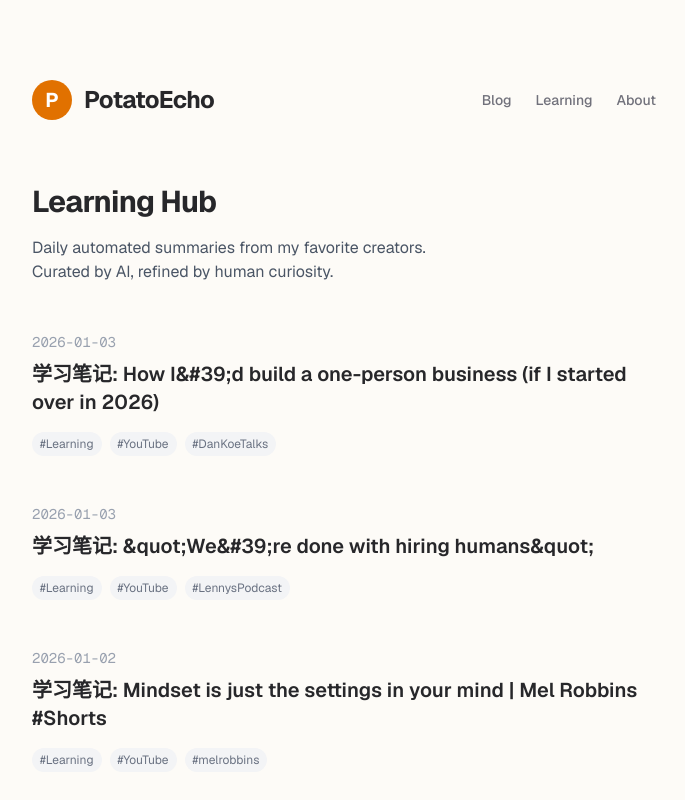
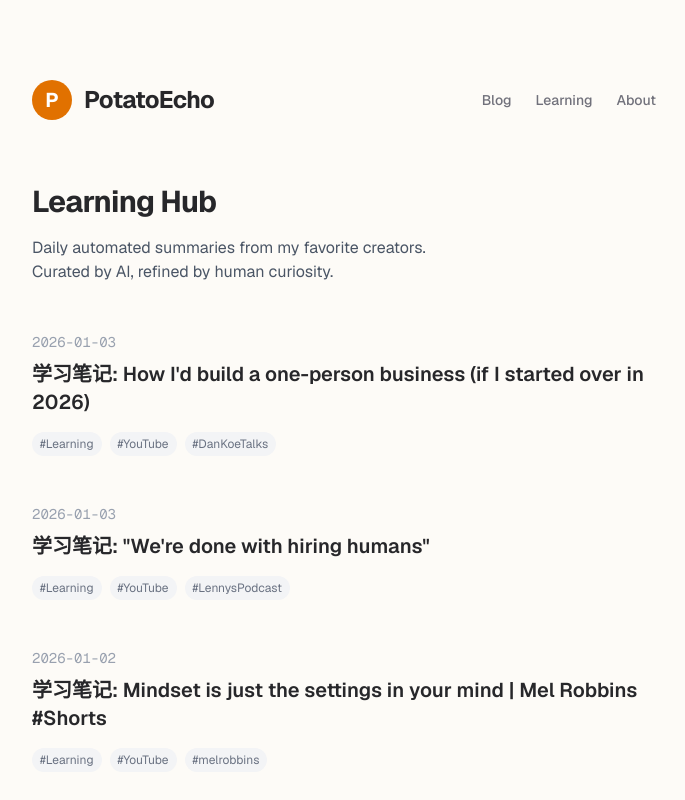
Before and after one commit to jackyecho1029/potatoblog, a Next.js app: page /learning in a window 1280 px wide. Shown: the top 800 px of the page, without its empty margins (296-981 px from the left). Built offline with nearby package versions, Linux system fonts and the light colour scheme.

Commit message:
fix: Add learning post detail page and decode HTML entities in titles

```diff
--- /dev/null
+++ b/app/learning/[id]/page.tsx
@@ -0,0 +1,72 @@
+import { getLearningPostData, getSortedLearningPostsData } from "../../../lib/learning";
+import Header from "../../components/Header";
+import Link from "next/link";
+import { notFound } from "next/navigation";
+
+// Generate static paths for all learning posts
+export async function generateStaticParams() {
+    const posts = getSortedLearningPostsData();
+    return posts.map((post) => ({
+        id: post.id,
+    }));
+}
+
+export default async function LearningPost({ params }: { params: Promise<{ id: string }> }) {
+    const { id } = await params;
+
+    try {
+        const postData = await getLearningPostData(id);
+
+        return (
+            <div className="min-h-screen bg-[#FDFBF7] text-zinc-800 font-sans selection:bg-amber-200">
+                <main className="max-w-2xl mx-auto px-6 py-20">
+                    <Header />
+
+                    <article className="prose prose-zinc max-w-none">
+                        <div className="mb-8">
+                            <time className="text-sm text-gray-400 font-mono">{postData.date}</time>
+                            <h1 className="text-3xl font-bold mt-2 mb-4">{decodeHtmlEntities(postData.title)}</h1>
+                            {postData.source_url && (
+                                <a
+                                    href={postData.source_url}
+                                    target="_blank"
+                                    rel="noopener noreferrer"
+                                    className="text-sm text-amber-600 hover:underline"
+                                >
+                                    📺 Watch Original Video
+                                </a>
+                            )}
+                        </div>
+
+                        <div
+                            className="prose-headings:font-bold prose-h2:text-xl prose-h3:text-lg prose-blockquote:border-l-amber-500 prose-blockquote:bg-amber-50 prose-blockquote:py-2 prose-blockquote:px-4"
+                            dangerouslySetInnerHTML={{ __html: postData.contentHtml || '' }}
+                        />
+                    </article>
+
+                    <div className="mt-16 pt-8 border-t border-zinc-200">
+                        <Link href="/learning" className="text-amber-600 hover:underline">
+                            ← Back to Learning Hub
+                        </Link>
+                    </div>
+                </main>
+            </div>
+        );
+    } catch {
+        notFound();
+    }
+}
+
+// Helper function to decode HTML entities
+function decodeHtmlEntities(text: string): string {
+    const entities: { [key: string]: string } = {
+        '&amp;': '&',
+        '&lt;': '<',
+        '&gt;': '>',
+        '&quot;': '"',
+        '&#39;': "'",
+        '&#x27;': "'",
+        '&apos;': "'",
+    };
+    return text.replace(/&amp;|&lt;|&gt;|&quot;|&#39;|&#x27;|&apos;/g, (match) => entities[match] || match);
+}
--- a/app/learning/page.tsx
+++ b/app/learning/page.tsx
@@ -26,7 +26,7 @@ export default function LearningPage() {
                                 <div className="flex flex-col gap-2">
                                     <time className="text-sm text-gray-400 font-mono">{post.date}</time>
                                     <h2 className="text-xl font-semibold group-hover:text-amber-600 transition-colors">
-                                        {post.title}
+                                        {decodeHtmlEntities(post.title)}
                                     </h2>
                                     {post.tags && (
                                         <div className="flex gap-2 mt-2">
@@ -52,3 +52,17 @@ export default function LearningPage() {
         </div>
     );
 }
+
+// Helper function to decode HTML entities
+function decodeHtmlEntities(text: string): string {
+    const entities: { [key: string]: string } = {
+        '&amp;': '&',
+        '&lt;': '<',
+        '&gt;': '>',
+        '&quot;': '"',
+        '&#39;': "'",
+        '&#x27;': "'",
+        '&apos;': "'",
+    };
+    return text.replace(/&amp;|&lt;|&gt;|&quot;|&#39;|&#x27;|&apos;/g, (match) => entities[match] || match);
+}
```
